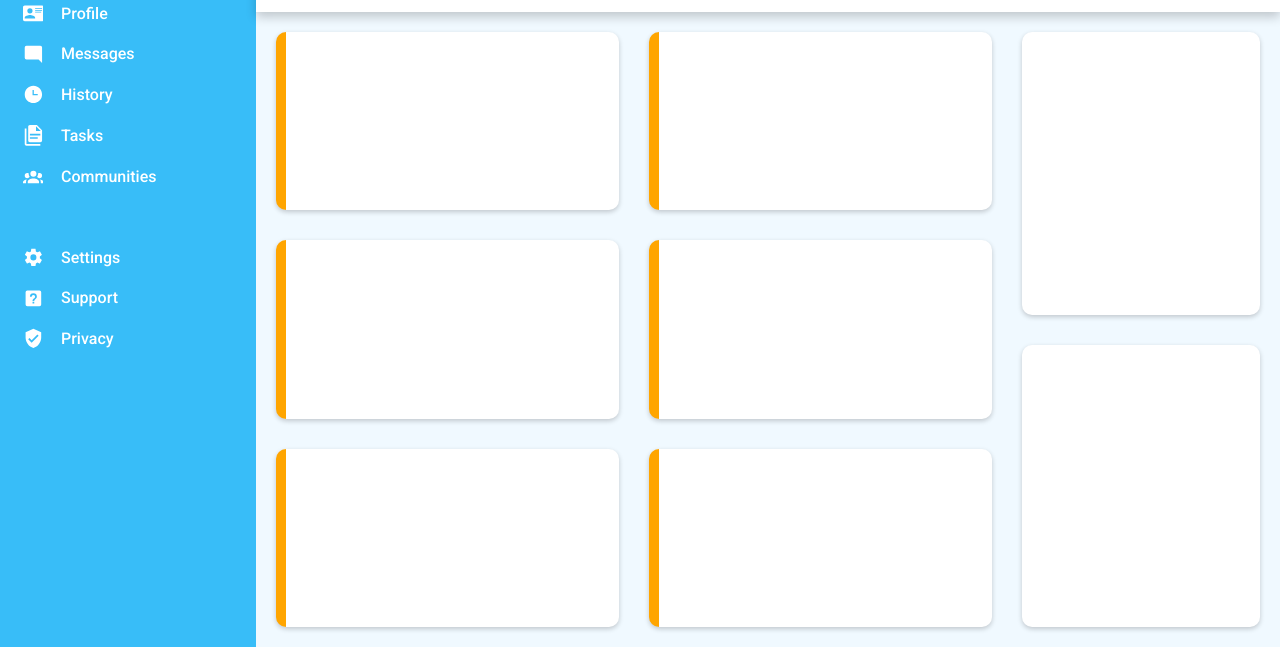
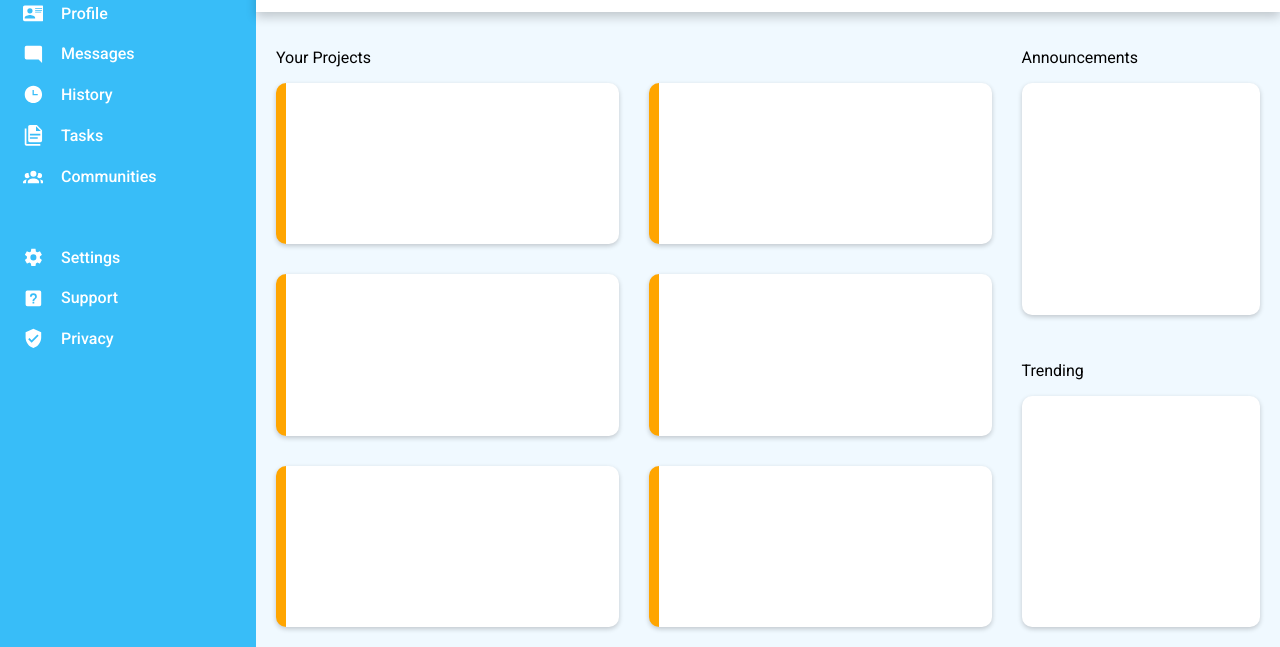
Before and after one commit to Kesslerjx/admin-dashboard, a plain HTML site: page index.html in a window 1280 px wide. Shown: the part 153-800 px from the top of the page. Drawn offline with Linux system fonts and the light colour scheme.

Commit message:
Finish layout with section labels in main

```diff
--- a/index.html
+++ b/index.html
@@ -127,8 +127,9 @@
         </div>
 
         <main>
-
             <div class="projects">
+                <p>Your Projects</p>
+                <div class="projects-container">
                     <div class="project-container"></div>
                     <div class="project-container"></div>
                     <div class="project-container"></div>
@@ -136,9 +137,20 @@
                     <div class="project-container"></div>
                     <div class="project-container"></div>
                 </div>
+            </div>
             <div class="main-sidebar">
-                <div class="sidebar-div"></div>
-                <div class="sidebar-div"></div>
+                <div class="sidebar-div">
+                    <p>Announcements</p>
+                    <div>
+
+                    </div>
+                </div>
+                <div class="sidebar-div">
+                    <p>Trending</p>
+                    <div>
+
+                    </div>
+                </div>
             </div>
 
         </main>
--- a/styles.css
+++ b/styles.css
@@ -161,16 +161,27 @@ main {
     gap: 30px;
 }
 
-.projects {
+.projects, .sidebar-div {
+    display: flex;
+    flex-direction: column;
+}
+
+.projects-container {
+    height: 100%;
     display: grid;
     grid-template-columns: 1fr 1fr;
     gap: 30px;
 }
 
-.project-container {
+.project-container, .sidebar-div > div {
+    height: 100%;
     background-color: white;
     border-radius: 10px;
     box-shadow: 0px 2px 5px rgb(0 0 0 / 0.2);
+
+}
+
+.project-container {
     border-left: 10px solid orange;
 }
 
@@ -180,9 +191,4 @@ main {
     gap: 30px;
 }
 
-.sidebar-div {
-    background-color: white;
-    border-radius: 10px;
-    box-shadow: 0px 2px 5px rgb(0 0 0 / 0.2);
-}
 /* MAIN CSS */
```
Lines whose indentation alone changed are shown as unchanged.
